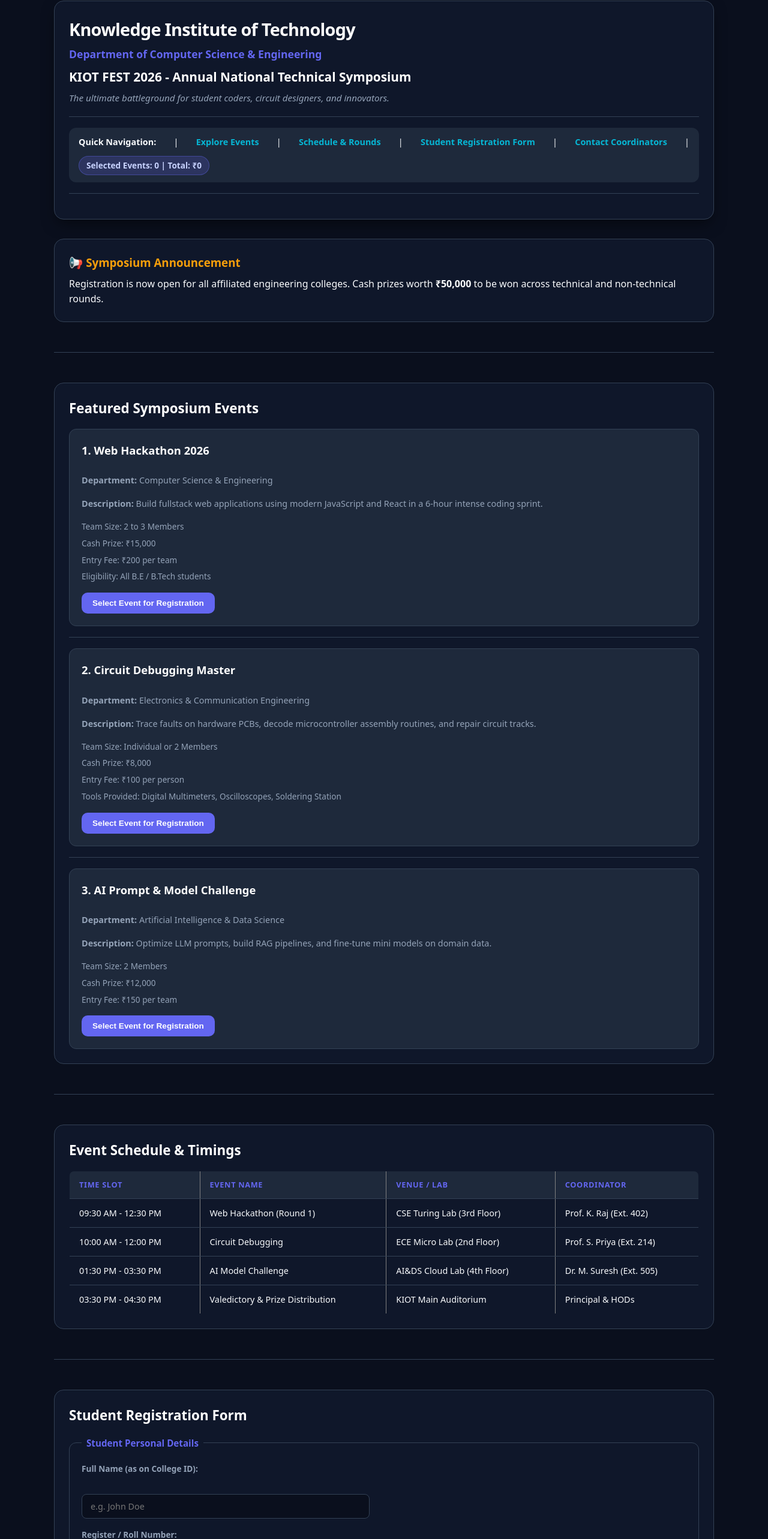
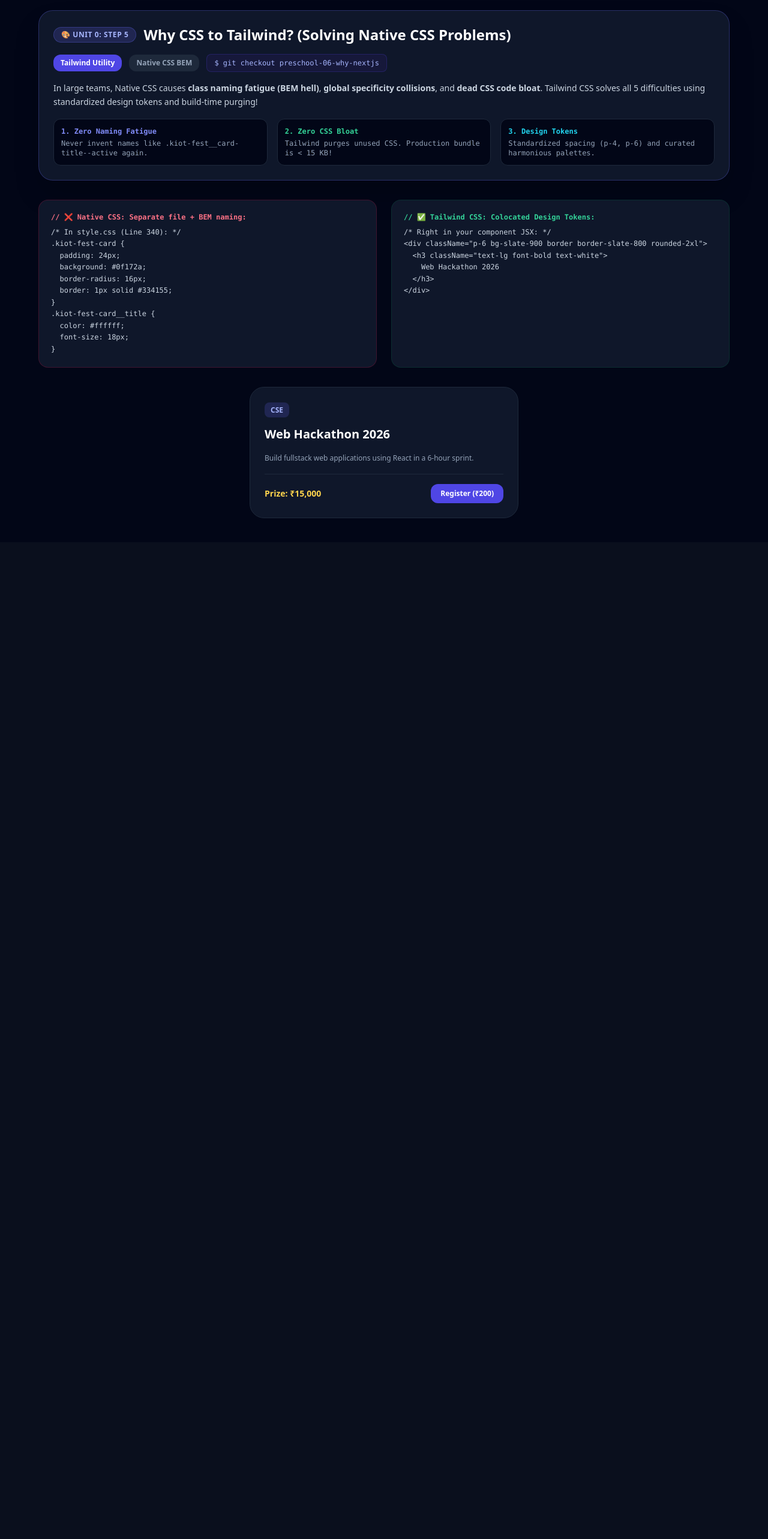
Before and after one commit to skuppuraj/kiot_fest, a Next.js app: page / in a window 1280 px wide. Shown: the part 23-2589 px from the top of the page at 60% size. After the commit the page ends 927 px from the top, so only its background shows below. Built offline with nearby package versions, Linux system fonts and the light colour scheme.

Commit message:
feat(preschool-05): demonstrate how Tailwind CSS solves Native CSS class naming fatigue, global specificity collisions, and dead code bloat

```diff
--- a/src/pages/_app.js
+++ b/src/pages/_app.js
@@ -1,5 +1,5 @@
 import React from 'react';
-import '../styles/native_style.css';
+import '../styles/globals.css';
 
 export default function App({ Component, pageProps }) {
   return <Component {...pageProps} />;
--- a/src/pages/index.js
+++ b/src/pages/index.js
@@ -1,297 +1,107 @@
 import React, { useState } from 'react';
 import Head from 'next/head';
 
-const EVENTS = [
-  {
-    id: 1,
-    title: '1. Web Hackathon 2026',
-    dept: 'Computer Science & Engineering',
-    desc: 'Build fullstack web applications using modern JavaScript and React in a 6-hour intense coding sprint.',
-    teamSize: '2 to 3 Members',
-    prize: '₹15,000',
-    fee: 200,
-    feeUnit: 'per team',
-    eligibility: 'All B.E / B.Tech students',
-  },
-  {
-    id: 2,
-    title: '2. Circuit Debugging Master',
-    dept: 'Electronics & Communication Engineering',
-    desc: 'Trace faults on hardware PCBs, decode microcontroller assembly routines, and repair circuit tracks.',
-    teamSize: 'Individual or 2 Members',
-    prize: '₹8,000',
-    fee: 100,
-    feeUnit: 'per person',
-    tools: 'Digital Multimeters, Oscilloscopes, Soldering Station',
-  },
-  {
-    id: 3,
-    title: '3. AI Prompt & Model Challenge',
-    dept: 'Artificial Intelligence & Data Science',
-    desc: 'Optimize LLM prompts, build RAG pipelines, and fine-tune mini models on domain data.',
-    teamSize: '2 Members',
-    prize: '₹12,000',
-    fee: 150,
-    feeUnit: 'per team',
-  },
-];
-
-function EventCard({ event, isSelected, onToggle }) {
-  return (
-    <article data-id={event.id} data-fee={event.fee}>
-      <h3>{event.title}</h3>
-      <p><strong>Department:</strong> {event.dept}</p>
-      <p><strong>Description:</strong> {event.desc}</p>
-      <ul>
-        <li>Team Size: {event.teamSize}</li>
-        <li>Cash Prize: {event.prize}</li>
-        <li data-fee={event.fee}>Entry Fee: ₹{event.fee} {event.feeUnit}</li>
-        {event.tools && <li>Tools Provided: {event.tools}</li>}
-        {event.eligibility && <li>Eligibility: {event.eligibility}</li>}
-      </ul>
-      <button
-        type="button"
-        data-id={event.id}
-        data-fee={event.fee}
-        onClick={() => onToggle(event.id)}
-        className={isSelected ? 'selected' : ''}
-      >
-        {isSelected ? 'Selected ✓' : 'Select Event for Registration'}
-      </button>
-    </article>
-  );
-}
-
-export default function WhyReactJsPage() {
-  const [selectedIds, setSelectedIds] = useState([]);
-  const [fullName, setFullName] = useState('');
-  const [rollNo, setRollNo] = useState('');
-  const [college, setCollege] = useState('');
-  const [email, setEmail] = useState('');
-  const [dept, setDept] = useState('CSE');
-  const [accommodation, setAccommodation] = useState('no');
-
-  const toggleEvent = (id) => {
-    setSelectedIds((prev) =>
-      prev.includes(id) ? prev.filter((item) => item !== id) : [...prev, id]
-    );
-  };
-
-  const totalAmount = selectedIds.reduce((sum, id) => {
-    const item = EVENTS.find((e) => e.id === id);
-    return sum + (item ? item.fee : 0);
-  }, 0);
-
-  const handleSubmit = (e) => {
-    e.preventDefault();
-    alert('🎉 Registration Submitted Successfully for ' + (fullName || 'Student') + '!\nSelected Events: ' + selectedIds.length + '\nTotal Fee: ₹' + totalAmount);
-  };
-
-  const handleReset = () => {
-    setSelectedIds([]);
-    setFullName('');
-    setRollNo('');
-    setCollege('');
-    setEmail('');
-    setDept('CSE');
-    setAccommodation('no');
-  };
+export default function WhyTailwindPage() {
+  const [viewMode, setViewMode] = useState('tailwind');
 
   return (
-    <div>
+    <div className="min-h-screen bg-slate-950 text-slate-100 p-6 md:p-10 font-sans">
       <Head>
-        <title>KIOT FEST 2026 - Annual National Technical Symposium</title>
+        <title>Unit 0: Step 5 - Why Tailwind CSS? | KIOT Fest 2026</title>
       </Head>
 
-      <header>
-        <h1>Knowledge Institute of Technology</h1>
-        <h2>Department of Computer Science &amp; Engineering</h2>
-        <h3>KIOT FEST 2026 - Annual National Technical Symposium</h3>
-        <p><em>The ultimate battleground for student coders, circuit designers, and innovators.</em></p>
-        <hr />
-        <nav>
-          <strong>Quick Navigation:</strong> |{' '}
-          <a href="#events">Explore Events</a> |{' '}
-          <a href="#schedule">Schedule &amp; Rounds</a> |{' '}
-          <a href="#register">Student Registration Form</a> |{' '}
-          <a href="#contact">Contact Coordinators</a> |{' '}
-          <span id="cart-status">
-            Selected Events: <strong id="cart-count">{selectedIds.length}</strong> | Total: <strong id="cart-total">₹{totalAmount}</strong>
-          </span>
-        </nav>
-        <hr />
-      </header>
+      {/* Educational Banner */}
+      <div className="max-w-6xl mx-auto mb-8 p-6 bg-slate-900 border border-indigo-500/30 rounded-3xl shadow-2xl">
+        <div className="flex flex-wrap items-center justify-between gap-4 mb-4">
+          <div className="flex items-center space-x-3">
+            <span className="px-3 py-1 bg-indigo-500/20 text-indigo-300 border border-indigo-500/30 rounded-full text-xs font-bold uppercase tracking-wider">
+              🎨 Unit 0: Step 5
+            </span>
+            <h1 className="text-xl md:text-2xl font-black text-white">Why CSS to Tailwind? (Solving Native CSS Problems)</h1>
+          </div>
+          <div className="flex items-center space-x-3">
+            <button
+              onClick={() => setViewMode('tailwind')}
+              className={viewMode === 'tailwind' ? 'px-3 py-1.5 rounded-xl text-xs font-bold transition bg-indigo-600 text-white' : 'px-3 py-1.5 rounded-xl text-xs font-bold transition bg-slate-800 text-slate-400'}
+            >
+              Tailwind Utility
+            </button>
+            <button
+              onClick={() => setViewMode('native')}
+              className={viewMode === 'native' ? 'px-3 py-1.5 rounded-xl text-xs font-bold transition bg-indigo-600 text-white' : 'px-3 py-1.5 rounded-xl text-xs font-bold transition bg-slate-800 text-slate-400'}
+            >
+              Native CSS BEM
+            </button>
+            <div className="font-mono text-xs text-indigo-300 bg-indigo-950/50 px-3 py-1.5 rounded-lg border border-indigo-800/40">
+              $ git checkout preschool-06-why-nextjs
+            </div>
+          </div>
+        </div>
 
-      <main>
-        <section id="announcement">
-          <h3>📢 Symposium Announcement</h3>
-          <p>
-            Registration is now open for all affiliated engineering colleges. Cash prizes worth{' '}
-            <strong>₹50,000</strong> to be won across technical and non-technical rounds.
-          </p>
-        </section>
+        <p className="text-slate-300 text-sm leading-relaxed mb-4">
+          In large teams, Native CSS causes <strong>class naming fatigue (BEM hell)</strong>, <strong>global specificity collisions</strong>, and <strong>dead CSS code bloat</strong>. Tailwind CSS solves all 5 difficulties using standardized design tokens and build-time purging!
+        </p>
 
-        <hr />
+        <div className="grid grid-cols-1 md:grid-cols-3 gap-4 text-xs font-mono">
+          <div className="p-3 bg-slate-950 rounded-xl border border-slate-800">
+            <p className="text-indigo-400 font-bold mb-1">1. Zero Naming Fatigue</p>
+            <p className="text-slate-400">Never invent names like .kiot-fest__card-title--active again.</p>
+          </div>
+          <div className="p-3 bg-slate-950 rounded-xl border border-slate-800">
+            <p className="text-emerald-400 font-bold mb-1">2. Zero CSS Bloat</p>
+            <p className="text-slate-400">Tailwind purges unused CSS. Production bundle is &lt; 15 KB!</p>
+          </div>
+          <div className="p-3 bg-slate-950 rounded-xl border border-slate-800">
+            <p className="text-cyan-400 font-bold mb-1">3. Design Tokens</p>
+            <p className="text-slate-400">Standardized spacing (p-4, p-6) and curated harmonious palettes.</p>
+          </div>
+        </div>
+      </div>
 
-        <section id="events">
-          <h2>Featured Symposium Events</h2>
-          {EVENTS.map((event, index) => (
-            <React.Fragment key={event.id}>
-              {index > 0 && <hr />}
-              <EventCard
-                event={event}
-                isSelected={selectedIds.includes(event.id)}
-                onToggle={toggleEvent}
-              />
-            </React.Fragment>
-          ))}
-        </section>
+      {/* Code Comparison */}
+      <div className="max-w-6xl mx-auto grid grid-cols-1 md:grid-cols-2 gap-6 mb-8 font-mono text-xs">
+        <div className="p-5 bg-slate-900 border border-rose-900/40 rounded-2xl space-y-2 text-rose-300">
+          <p className="font-bold text-rose-400">// ❌ Native CSS: Separate file + BEM naming:</p>
+          <pre className="overflow-x-auto whitespace-pre-wrap leading-relaxed text-slate-300">
+{`/* In style.css (Line 340): */
+.kiot-fest-card {
+  padding: 24px;
+  background: #0f172a;
+  border-radius: 16px;
+  border: 1px solid #334155;
+}
+.kiot-fest-card__title {
+  color: #ffffff;
+  font-size: 18px;
+}`}
+          </pre>
+        </div>
 
-        <hr />
+        <div className="p-5 bg-slate-900 border border-emerald-900/40 rounded-2xl space-y-2 text-emerald-300">
+          <p className="font-bold text-emerald-400">// ✅ Tailwind CSS: Colocated Design Tokens:</p>
+          <pre className="overflow-x-auto whitespace-pre-wrap leading-relaxed text-slate-300">
+{`/* Right in your component JSX: */
+<div className="p-6 bg-slate-900 border border-slate-800 rounded-2xl">
+  <h3 className="text-lg font-bold text-white">
+    Web Hackathon 2026
+  </h3>
+</div>`}
+          </pre>
+        </div>
+      </div>
 
-        <section id="schedule">
-          <h2>Event Schedule &amp; Timings</h2>
-          <table border="1" cellPadding="8" cellSpacing="0">
-            <thead>
-              <tr>
-                <th>Time Slot</th>
-                <th>Event Name</th>
-                <th>Venue / Lab</th>
-                <th>Coordinator</th>
-              </tr>
-            </thead>
-            <tbody>
-              <tr>
-                <td>09:30 AM - 12:30 PM</td>
-                <td>Web Hackathon (Round 1)</td>
-                <td>CSE Turing Lab (3rd Floor)</td>
-                <td>Prof. K. Raj (Ext. 402)</td>
-              </tr>
-              <tr>
-                <td>10:00 AM - 12:00 PM</td>
-                <td>Circuit Debugging</td>
-                <td>ECE Micro Lab (2nd Floor)</td>
-                <td>Prof. S. Priya (Ext. 214)</td>
-              </tr>
-              <tr>
-                <td>01:30 PM - 03:30 PM</td>
-                <td>AI Model Challenge</td>
-                <td>AI&amp;DS Cloud Lab (4th Floor)</td>
-                <td>Dr. M. Suresh (Ext. 505)</td>
-              </tr>
-              <tr>
-                <td>03:30 PM - 04:30 PM</td>
-                <td>Valedictory &amp; Prize Distribution</td>
-                <td>KIOT Main Auditorium</td>
-                <td>Principal &amp; HODs</td>
-              </tr>
-            </tbody>
-          </table>
-        </section>
-
-        <hr />
-
-        <section id="register">
-          <h2>Student Registration Form</h2>
-          <form action="#" method="POST" onSubmit={handleSubmit} onReset={handleReset}>
-            <fieldset>
-              <legend>Student Personal Details</legend>
-              <p>
-                <label htmlFor="fullName">Full Name (as on College ID):</label><br />
-                <input
-                  type="text"
-                  id="fullName"
-                  name="fullName"
-                  required
-                  placeholder="e.g. John Doe"
-                  value={fullName}
-                  onChange={(e) => setFullName(e.target.value)}
-                />
-              </p>
-              <p>
-                <label htmlFor="rollNo">Register / Roll Number:</label><br />
-                <input
-                  type="text"
-                  id="rollNo"
-                  name="rollNo"
-                  required
-                  placeholder="e.g. 731521104001"
-                  value={rollNo}
-                  onChange={(e) => setRollNo(e.target.value)}
-                />
-              </p>
-              <p>
-                <label htmlFor="college">College Name:</label><br />
-                <input
-                  type="text"
-                  id="college"
-                  name="college"
-                  required
-                  placeholder="e.g. Knowledge Institute of Technology"
-                  value={college}
-                  onChange={(e) => setCollege(e.target.value)}
-                />
-              </p>
-              <p>
-                <label htmlFor="email">College / Personal Email:</label><br />
-                <input
-                  type="email"
-                  id="email"
-                  name="email"
-                  required
-                  placeholder="student@kiot.ac.in"
-                  value={email}
-                  onChange={(e) => setEmail(e.target.value)}
-                />
-              </p>
-              <p>
-                <label htmlFor="dept">Department:</label><br />
-                <select id="dept" name="dept" value={dept} onChange={(e) => setDept(e.target.value)}>
-                  <option value="CSE">Computer Science &amp; Engineering</option>
-                  <option value="ECE">Electronics &amp; Communication</option>
-                  <option value="AIDS">Artificial Intelligence &amp; Data Science</option>
-                  <option value="MECH">Mechanical Engineering</option>
-                  <option value="IT">Information Technology</option>
-                </select>
-              </p>
-              <p>
-                <label>Accommodation Required?</label><br />
-                <input
-                  type="radio"
-                  id="acc_yes"
-                  name="accommodation"
-                  value="yes"
-                  checked={accommodation === 'yes'}
-                  onChange={(e) => setAccommodation(e.target.value)}
-                />
-                <label htmlFor="acc_yes" style={{ display: 'inline', marginLeft: '6px', marginRight: '16px' }}>Yes (Hostel Room)</label>
-                <input
-                  type="radio"
-                  id="acc_no"
-                  name="accommodation"
-                  value="no"
-                  checked={accommodation === 'no'}
-                  onChange={(e) => setAccommodation(e.target.value)}
-                />
-                <label htmlFor="acc_no" style={{ display: 'inline', marginLeft: '6px' }}>No (Day Scholar / Local)</label>
-              </p>
-              <p>
-                <button type="submit">Submit Registration</button>{' '}
-                <button type="reset">Clear Form</button>
-              </p>
-            </fieldset>
-          </form>
-        </section>
-      </main>
-
-      <hr />
-
-      <footer id="contact">
-        <p><strong>Knowledge Institute of Technology (KIOT)</strong></p>
-        <p>NH-544, Kakapalayam, Salem - 637 504, Tamil Nadu, India.</p>
-        <p>Contact Email: <a href="mailto:kiotfest@kiot.ac.in">kiotfest@kiot.ac.in</a> | Phone: +91 427 2433900</p>
-        <p><small>&copy; 2026 KIOT CSE Department. All Rights Reserved.</small></p>
-      </footer>
+      {/* Card Render */}
+      <div className="max-w-md mx-auto p-6 bg-slate-900 border border-slate-800 rounded-3xl space-y-4">
+        <span className="px-2.5 py-1 bg-indigo-500/20 text-indigo-300 rounded-lg text-xs font-bold">CSE</span>
+        <h3 className="text-xl font-bold text-white">Web Hackathon 2026</h3>
+        <p className="text-xs text-slate-400 leading-relaxed">Build fullstack web applications using React in a 6-hour sprint.</p>
+        <div className="pt-4 border-t border-slate-800 flex justify-between items-center">
+          <span className="text-sm font-bold text-amber-300">Prize: ₹15,000</span>
+          <button className="px-4 py-2 bg-indigo-600 hover:bg-indigo-500 text-white rounded-xl text-xs font-bold transition">
+            Register (₹200)
+          </button>
+        </div>
+      </div>
     </div>
   );
 }
--- /dev/null
+++ b/src/styles/globals.css
@@ -0,0 +1,9 @@
+@tailwind base;
+@tailwind components;
+@tailwind utilities;
+
+body {
+  background-color: #0a0f1d;
+  color: #ffffff;
+  font-family: system-ui, -apple-system, sans-serif;
+}
```
